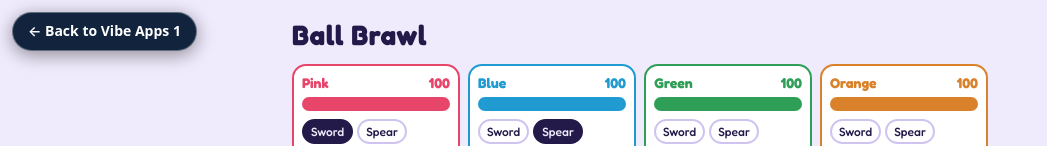
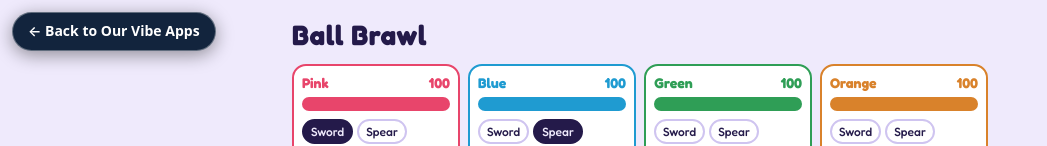
Before and after one commit to groovedaddy/ourVibeApps, a plain HTML site: page Ball Brawl.html in a window 1280 px wide. Shown: the top 146 px of the page, without its empty margins (0-1047 px from the left). Drawn offline with Linux system fonts and the light colour scheme.

Commit message:
Update Ball Brawl.html
mod back button

```diff
--- a/Ball Brawl.html
+++ b/Ball Brawl.html
@@ -42,7 +42,7 @@ canvas{display:block;width:100%;height:auto;aspect-ratio:640/480;border-radius:1
 </head>
 <body>
 <style id="vibe-apps-navigation">#vibe-back-link{position:fixed!important;top:12px!important;left:12px!important;z-index:2147483647!important;display:inline-flex!important;align-items:center!important;gap:8px!important;padding:10px 15px!important;border-radius:999px!important;background:#12243d!important;color:#fff!important;font:600 14px/1.2 system-ui,-apple-system,sans-serif!important;text-decoration:none!important;box-shadow:0 4px 18px #0006!important;border:1px solid #ffffff55!important}#vibe-back-link:hover,#vibe-back-link:focus{background:#255b9c!important;outline:2px solid #fff!important;outline-offset:2px!important}@media(max-width:600px){#vibe-back-link{top:8px!important;left:8px!important;padding:8px 11px!important;font-size:12px!important}}</style>
-<a id="vibe-back-link" href="index.html" aria-label="Back to Vibe Apps 1">← Back to Vibe Apps 1</a>
+<a id="vibe-back-link" href="index.html" aria-label="Back to Vibe Apps 1">← Back to Our Vibe Apps</a>
 
 <div class="wrap">
   <h1>Ball Brawl</h1>
```
